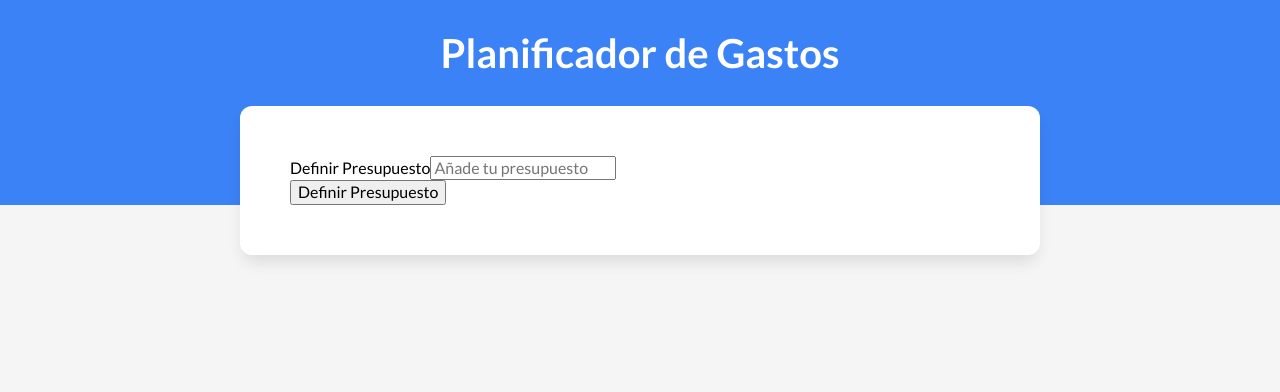
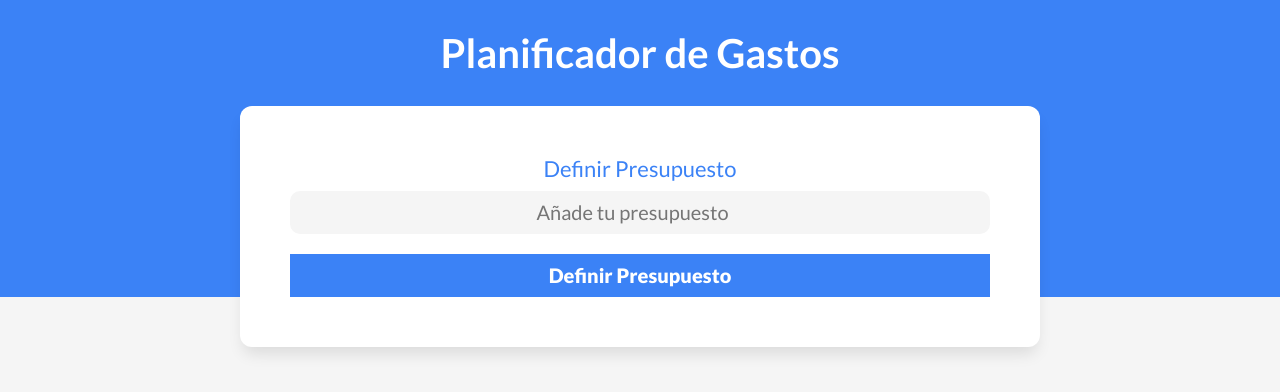
Before and after one commit to RaulHG-Dev/CursoVueJS, a Vue app in the folder admin-gastos/: page / in a window 1280 px wide. Shown: the top 392 px of the page. Built offline with nearby package versions, Linux system fonts and the light colour scheme.

Commit message:
Video 106. Finalizando el Formulario de Presupuesto

```diff
--- a/admin-gastos/src/components/Presupuesto.vue
+++ b/admin-gastos/src/components/Presupuesto.vue
@@ -3,13 +3,16 @@
 </script>
 
 <template>
-    <form>
+    <form
+     class="presupuesto"
+    >
         <div class="campo">
             <label for="nuevo-presupuesto">Definir Presupuesto</label>
             <input
                 id="nuevo-presupuesto"
                 class="nuevo-presupuesto"
                 placeholder="Añade tu presupuesto"
+                type="number"
             />
         </div>
         <input type="submit" value="Definir Presupuesto"/>
@@ -17,5 +20,40 @@
 </template>
 
 <style scoped>
-
+    .presupuesto {
+        width: 100%;
+    }
+    .campo {
+        display: grid;
+    }
+    .presupuesto label {
+        font-size: 2.2rem;
+        text-align: center;
+        color: var(--azul);
+    }
+    .presupuesto input[type="number"] {
+        background-color: var(--gris-claro);
+        border-radius: 1rem;
+        padding: 1rem;
+        border: none;
+        font-size: 2rem;
+        text-align: center;
+        margin-top: 1rem;
+    }
+    .presupuesto input[type="submit"] {
+        background-color: var(--azul);
+        border: none;
+        padding: 1rem;
+        text-align: center;
+        font-size: 2rem;
+        margin-top: 2rem;
+        color: var(--blanco);
+        font-weight: 900;
+        width: 100%;
+        transition: background-color 300ms ease;
+    }
+    .presupuesto input[type="submit"]:hover {
+        background-color: #1048a4;
+        cursor: pointer;
+    }
 </style>
```
